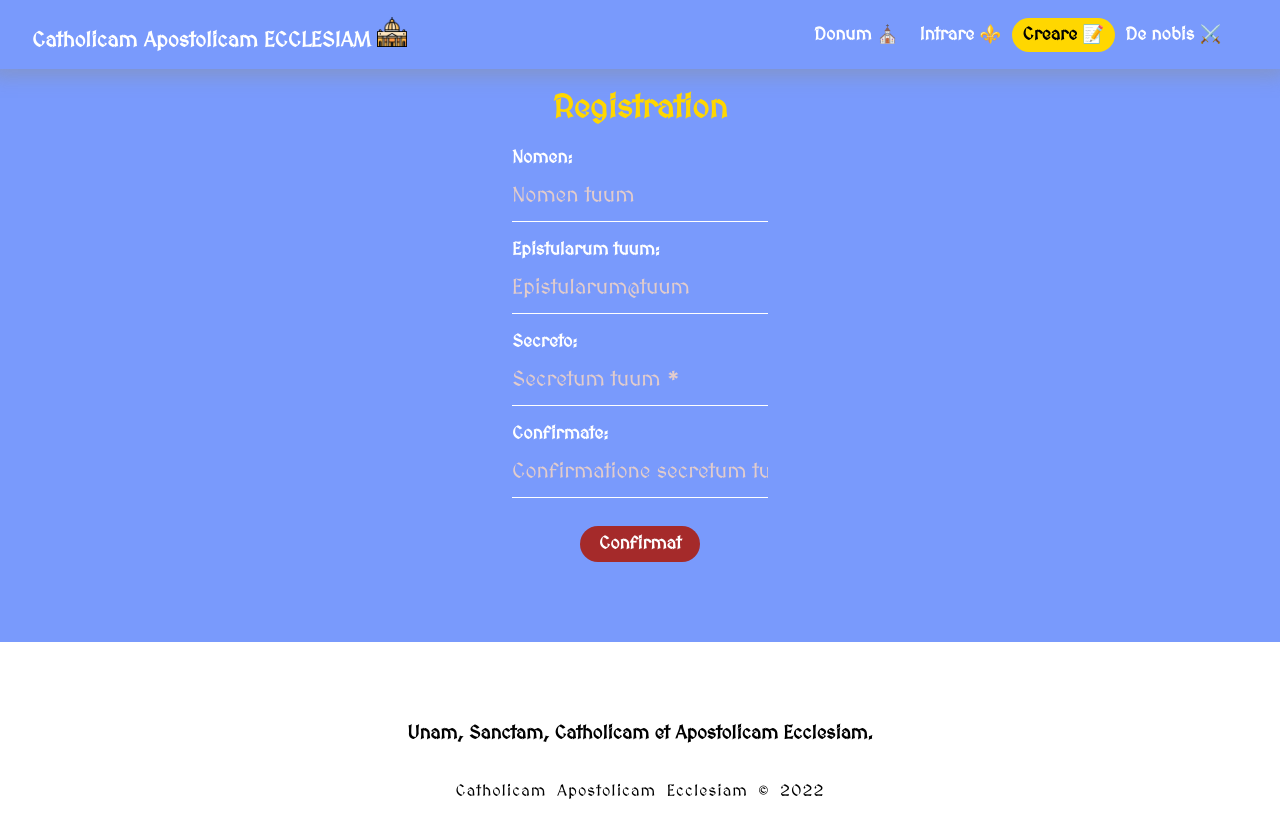
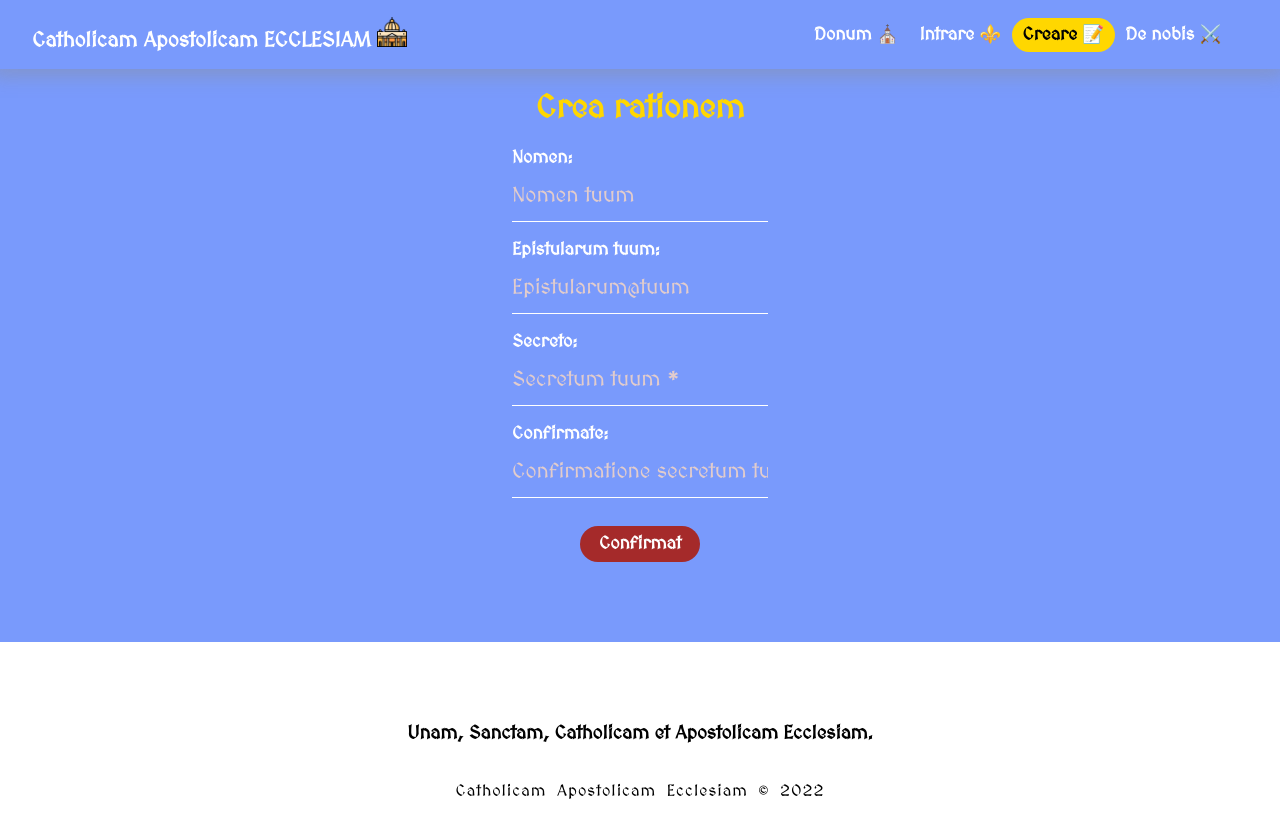
Before and after one commit to ElderFausto/Catholicam, a React (Create React App) app: page /register in a window 1280 px wide. Shown: the top 838 px of the page. Built offline with nearby package versions, Linux system fonts and the light colour scheme; no server answers.

Commit message:
att register

```diff
--- a/src/pages/Register/Register.js
+++ b/src/pages/Register/Register.js
@@ -27,20 +27,20 @@ const Register = () => {
       return;
     }
 
-    const res = await createUser(user)
+    const res = await createUser(user);
 
     console.log(res);
   };
 
   useEffect(() => {
-    if(authError) {
-      setError(authError)
+    if (authError) {
+      setError(authError);
     }
-  }, [authError])
+  }, [authError]);
 
   return (
     <div className={styles.register}>
-      <h1>Registration</h1>
+      <h1>Crea rationem</h1>
       <form onSubmit={handleSubmit}>
         <label>
           <span>Nomen: </span>
@@ -87,7 +87,11 @@ const Register = () => {
           />
         </label>
         {!loading && <button className="btn">Confirmat</button>}
-        {loading && <button className="btn" disabled>Spes...</button>}
+        {loading && (
+          <button className="btn" disabled>
+            Spes...
+          </button>
+        )}
         {error && <p className="error">{error}</p>}
       </form>
     </div>
```
